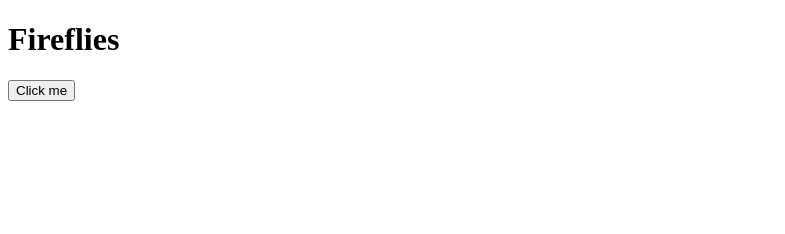
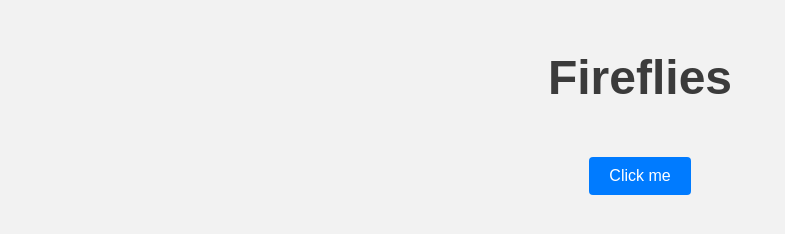
Before and after one commit to aptuckey/aptuckey.github.io, a plain HTML site: page index.html in a window 1280 px wide. Shown: the whole page, without its empty margins (0-785 px from the left). Drawn offline with Linux system fonts and the light colour scheme.

Commit message:
Linked css stylesheet

```diff
--- a/index.html
+++ b/index.html
@@ -1,5 +1,6 @@
 <!DOCTYPE html>
 <html>
+  <link rel="stylesheet" type="text/css" rel="noopener" target="_blank" href="stylin.css">
   <head>
     <title>Fireflies</title>
   </head>
```
